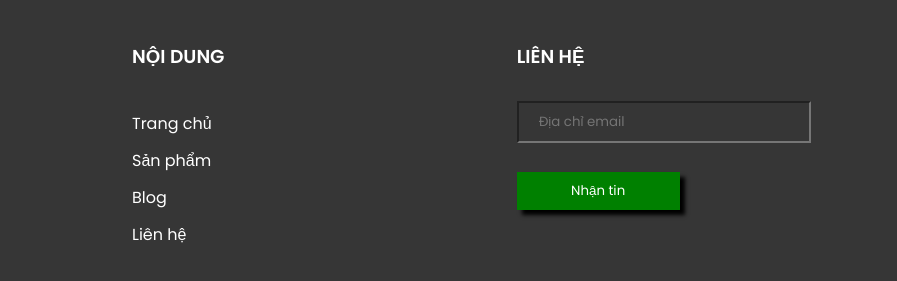
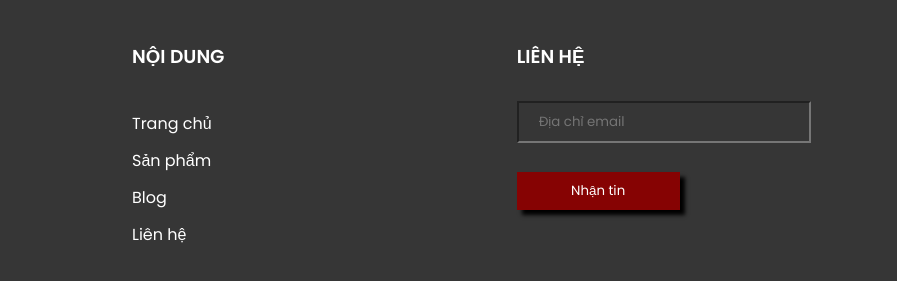
Before and after one commit to Knigh11/basic-website, a plain HTML site: page index.html in a window 1280 px wide. In both pictures the pointer is over the button "Nhận tin". Shown: the part 1463-1744 px from the top of the page, 383-1280 px from the left. Drawn offline with Linux system fonts and the light colour scheme.

Commit message:
Update style2.css

```diff
--- a/style2.css
+++ b/style2.css
@@ -248,5 +248,5 @@ a {
 }
 
 #footer .box form button:hover {
-    background-color: green;
+    background-color: rgb(134, 3, 3);
 }
```
